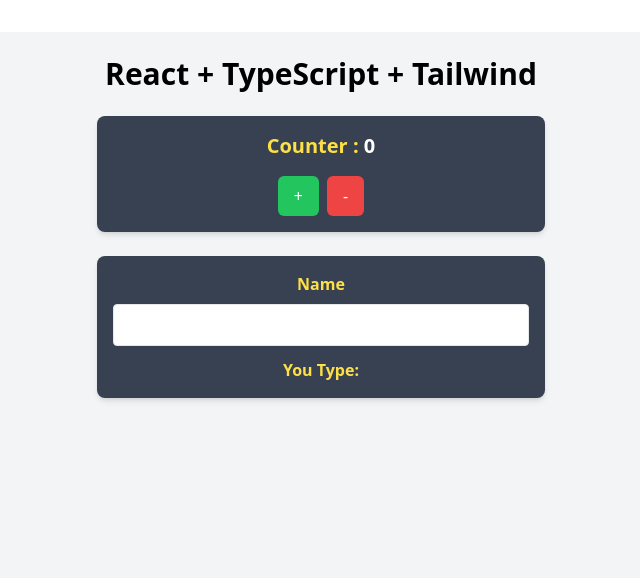
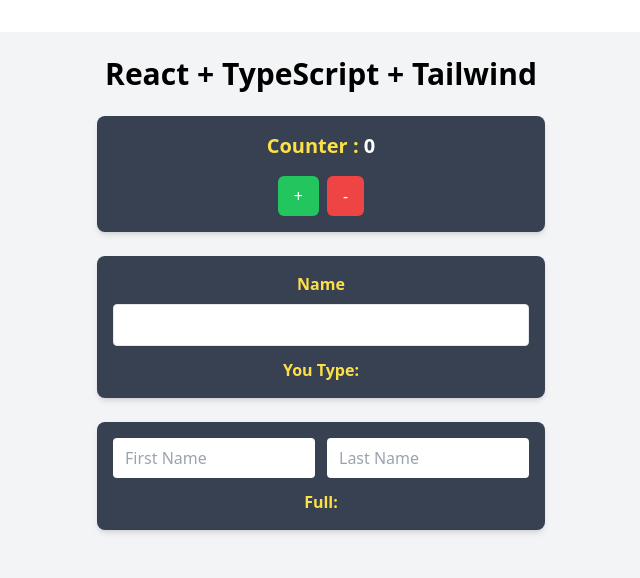
Before and after one commit to frau-azadeh/my-app, a React (Vite) app: page / in a window 1280 px wide. Shown: the top 578 px of the page, without its empty margins (319-959 px from the left). Built offline with nearby package versions, Linux system fonts and the light colour scheme.

Commit message:
use NameForm and update prettier

```diff
--- a/src/App.tsx
+++ b/src/App.tsx
@@ -1,11 +1,9 @@
-
 import "./App.css";
 import Counter from "./components/Counter/Counter";
+import NameForm from "./components/NameForm/NameForm";
 import NameInput from "./components/NameInput/NameInput";
 
 function App() {
-
-
   return (
     <>
       <div className="min-h-screen bg-gray-100 p-6 space-y-6 rounded-lg">
@@ -16,6 +14,7 @@
         <main className="max-w-4xl mx-auto space-y-6">
           <Counter />
           <NameInput />
+          <NameForm />
         </main>
       </div>
     </>
```
Lines whose indentation alone changed are shown as unchanged.
